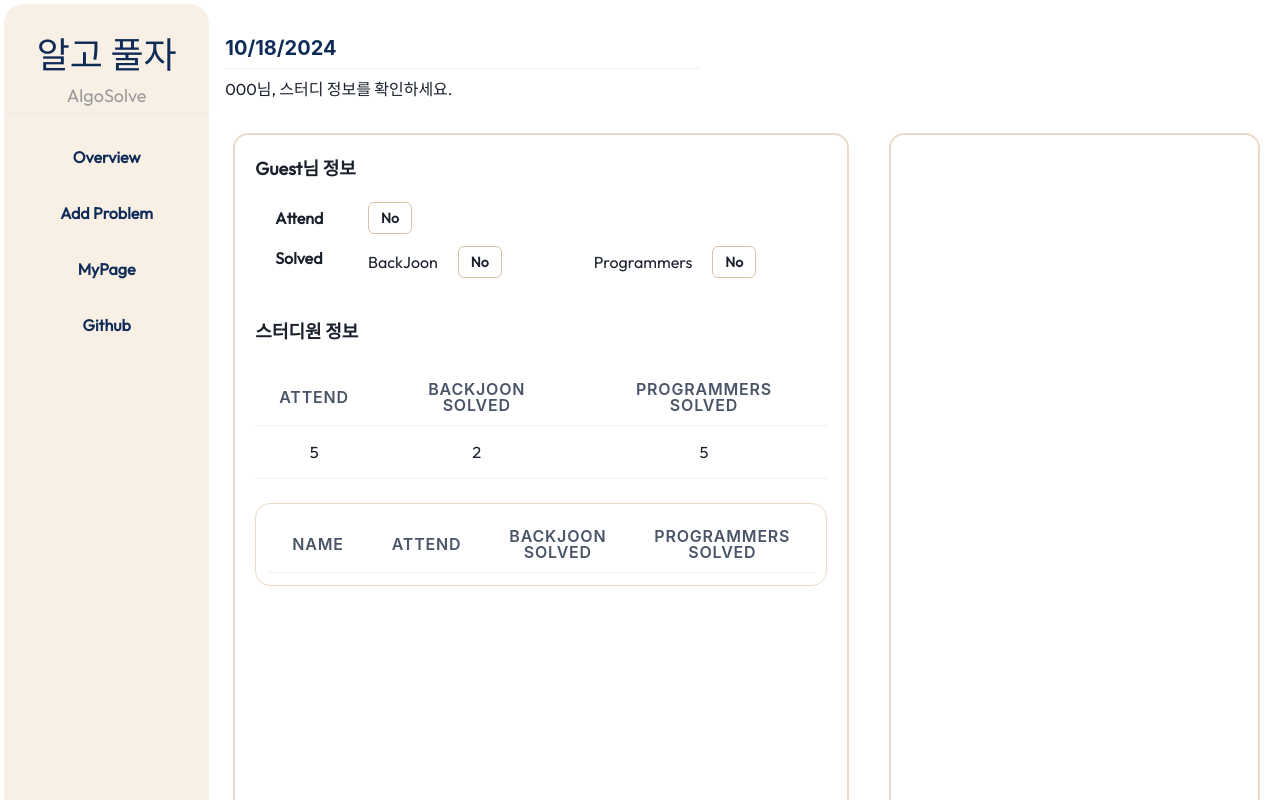
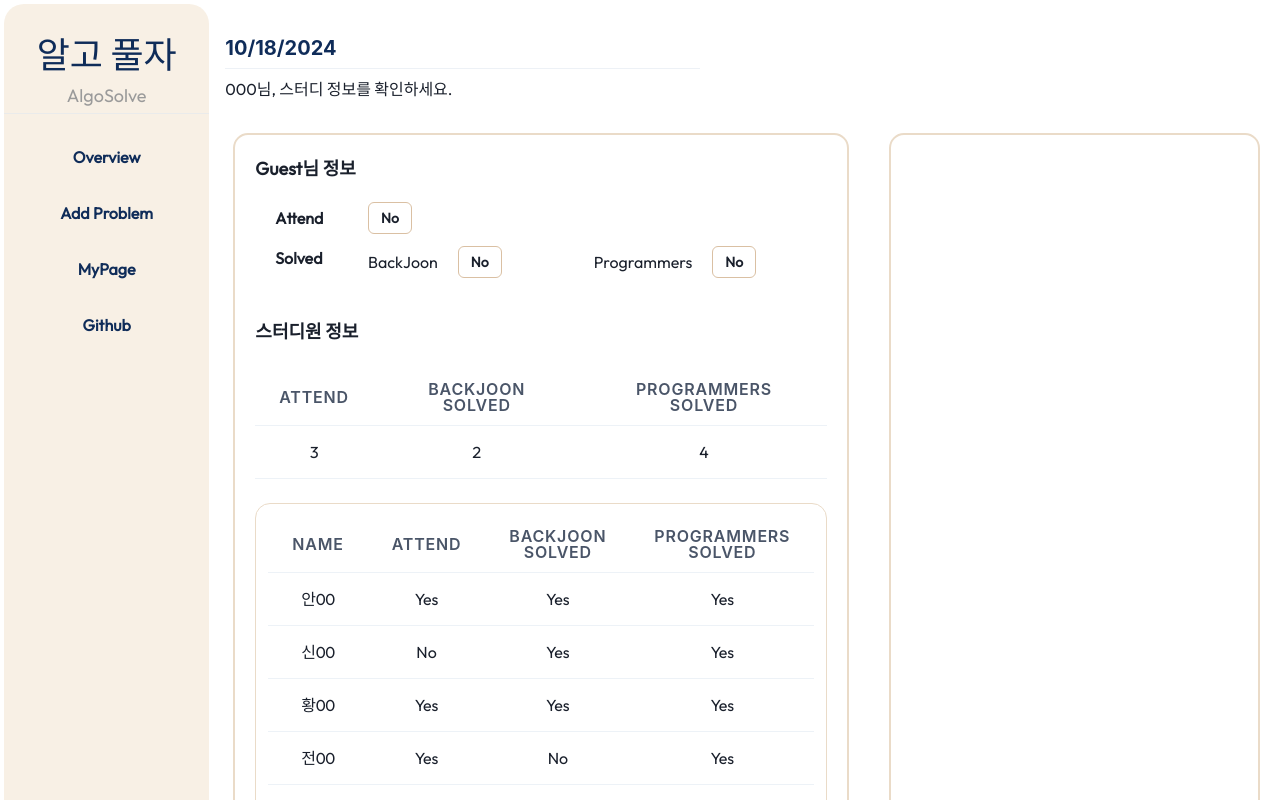
Before and after one commit to YeSeul-0w0/algo_solve, a React (Create React App) app: page /algo_solve/main in a window 1280 px wide. Shown: the top 800 px of the page. Built offline with nearby package versions, Linux system fonts and the light colour scheme.

Commit message:
feat: apply dummy data to the left-side of the overview

```diff
--- a/src/component/overview/LeftOverview.tsx
+++ b/src/component/overview/LeftOverview.tsx
@@ -12,16 +12,29 @@ import {
 	Tbody,
 	Td
 } from "@chakra-ui/react";
+import dummyData from "../../config/dummy_data.json";
+
+interface Person {
+	name: string;
+	attend: string;
+	backjoon: string;
+	programmers: string;
+}
+
+interface DummyUser extends Array<Person> {}
+
+interface Overview {
+	attend: number;
+	backjoon: number;
+	programmers: number;
+}
 
 const LeftOverview: React.FC = () => {
 	const userName: String = "Guest";
 
 	const [isAttend, setIsAttend] = React.useState(false);
-
 	const [isSolveB, setIsSolveB] = React.useState(false);
-
 	const [isSolveP, setIsSolveP] = React.useState(false);
-
 	const handleToggle =
 		(setter: React.Dispatch<React.SetStateAction<boolean>>) => () => {
 			setter(prev => !prev);
@@ -34,6 +47,9 @@ const LeftOverview: React.FC = () => {
 		size: "sm",
 		_hover: { bg: "beige" }
 	});
+
+	const totalDummy = dummyData["overview"]["total"] as Overview;
+	const personDummy = dummyData["overview"]["people"] as DummyUser;
 
 	return (
 		<Box>
@@ -104,21 +120,13 @@ const LeftOverview: React.FC = () => {
 					</Thead>
 					<Tbody>
 						<Tr>
-							<Td textAlign="center">
-								<Text fontWeight="normal" size="sm">
-									5
-								</Text>
-							</Td>
-							<Td textAlign="center">
-								<Text fontWeight="normal" size="sm">
-									2
-								</Text>
-							</Td>
-							<Td textAlign="center">
-								<Text fontWeight="normal" size="sm">
-									5
-								</Text>
-							</Td>
+							{Object.entries(totalDummy).map(([key, value]) => (
+								<Td key={key} textAlign="center">
+									<Text fontWeight="normal" size="sm">
+										{value}
+									</Text>
+								</Td>
+							))}
 						</Tr>
 					</Tbody>
 				</Table>
@@ -140,6 +148,17 @@ const LeftOverview: React.FC = () => {
 								</Th>
 							</Tr>
 						</Thead>
+						<Tbody>
+							{personDummy.map((value, index) => (
+								<Tr key={index}>
+									{["name", "attend", "backjoon", "programmers"].map(field => (
+										<Td key={field} textAlign="center">
+											{value[field as keyof typeof value]}
+										</Td>
+									))}
+								</Tr>
+							))}
+						</Tbody>
 					</Table>
 				</Box>
 			</Box>
--- /dev/null
+++ b/src/config/dummy_data.json
@@ -0,0 +1,16 @@
+{
+  "overview": {
+    "total": {
+      "attend": 3,
+      "backjoon": 2,
+      "programmers": 4
+    },
+    "people": [
+      {"name": "안00", "attend": "Yes", "backjoon": "Yes", "programmers": "Yes" },
+      {"name": "신00", "attend": "No", "backjoon": "Yes", "programmers": "Yes" },
+      {"name": "황00", "attend": "Yes", "backjoon": "Yes", "programmers": "Yes" },
+      {"name": "전00", "attend": "Yes", "backjoon": "No", "programmers": "Yes" },
+      {"name": "장00", "attend": "No", "backjoon": "No", "programmers": "No" }
+    ]
+  }
+}
```
